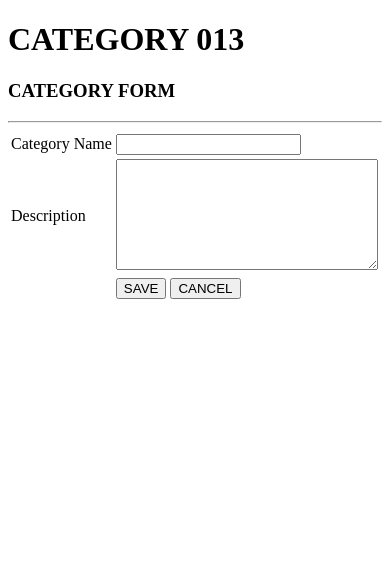
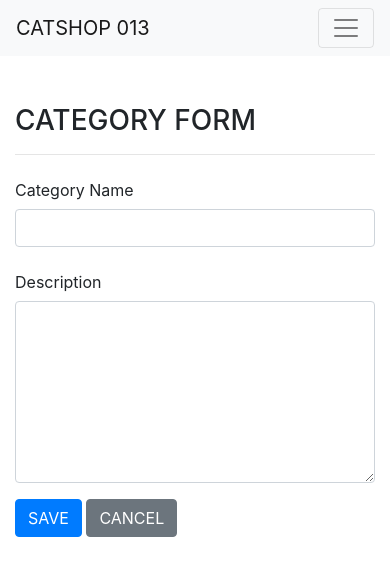
Before and after one commit to briant24/kucing_dieka, a CodeIgniter app: the page made by application/views/categories013/category_form_013.php in a window 390 px wide. Shown: the top 576 px of the page. Run offline with CodeIgniter, Linux system fonts and the light colour scheme.

Commit message:
website: css

```diff
--- a/application/views/categories013/category_form_013.php
+++ b/application/views/categories013/category_form_013.php
@@ -4,10 +4,13 @@
 <head>
     <meta charset="UTF-8">
     <meta name="viewport" content="width=device-width, initial-scale=1.0">
-    <title>CATEGORY 013</title>
+    <title>CATEGORY 013 - CATEGORY FORM</title>
+    <!-- Sertakan CSS Bootstrap -->
+    <link href="<?=base_url('assets/css/bootstrap.min.css')?>" rel="stylesheet">
 </head>
 <body>
-    <h1>CATEGORY 013</h1>
+    <?php $this->load->view('headers'); ?>
+    <div class="container mt-5">
         <h3>CATEGORY FORM</h3>
         <hr>
         <?php
@@ -20,23 +23,28 @@
         }
         ?>
         <form action="" method="post">
-    <table>
-        <tr>
-            <td>Category Name</td>
-            <td><input type="text" name="category_name_013" value="<?=$name?>" required></td>
-        </tr>
-        <tr>
-            <td>Description</td>
-            <td><textarea name="description_013" rows="7" cols="30" required><?=$description?></textarea></td>
-        </tr>
-        <tr>
-            <td></td>
-            <td>
-            <input type="submit" value="SAVE" name="submit">
-            <a href="<?=site_url('categories013')?>"><input type="button" value="CANCEL"></a>
-            </td>
-        </tr>
-    </table>
+            <div class="form-group row">
+                <label for="categoryName" class="col-sm-2 col-form-label">Category Name</label>
+                <div class="col-sm-10">
+                    <input type="text" class="form-control" id="categoryName" name="category_name_013" value="<?=$name?>" required>
+                </div>
+            </div>
+            <div class="form-group row">
+                <label for="categoryDescription" class="col-sm-2 col-form-label">Description</label>
+                <div class="col-sm-10">
+                    <textarea class="form-control" id="categoryDescription" name="description_013" rows="7" required><?=$description?></textarea>
+                </div>
+            </div>
+            <div class="form-group row">
+                <div class="col-sm-10 offset-sm-2">
+                    <input type="submit" class="btn btn-primary" value="SAVE" name="submit">
+                    <a href="<?=site_url('categories013')?>" class="btn btn-secondary">CANCEL</a>
+                </div>
+            </div>
         </form>
+    </div>
+
+    <!-- Sertakan JavaScript Bootstrap -->
+    <script src="<?=base_url('assets/js/bootstrap.min.js')?>"></script>
 </body>
 </html>
```
Also changed, not shown: application/views/cats013/cat_list_013.php (+36 -10 lines). Lines whose indentation alone changed are shown as unchanged.
